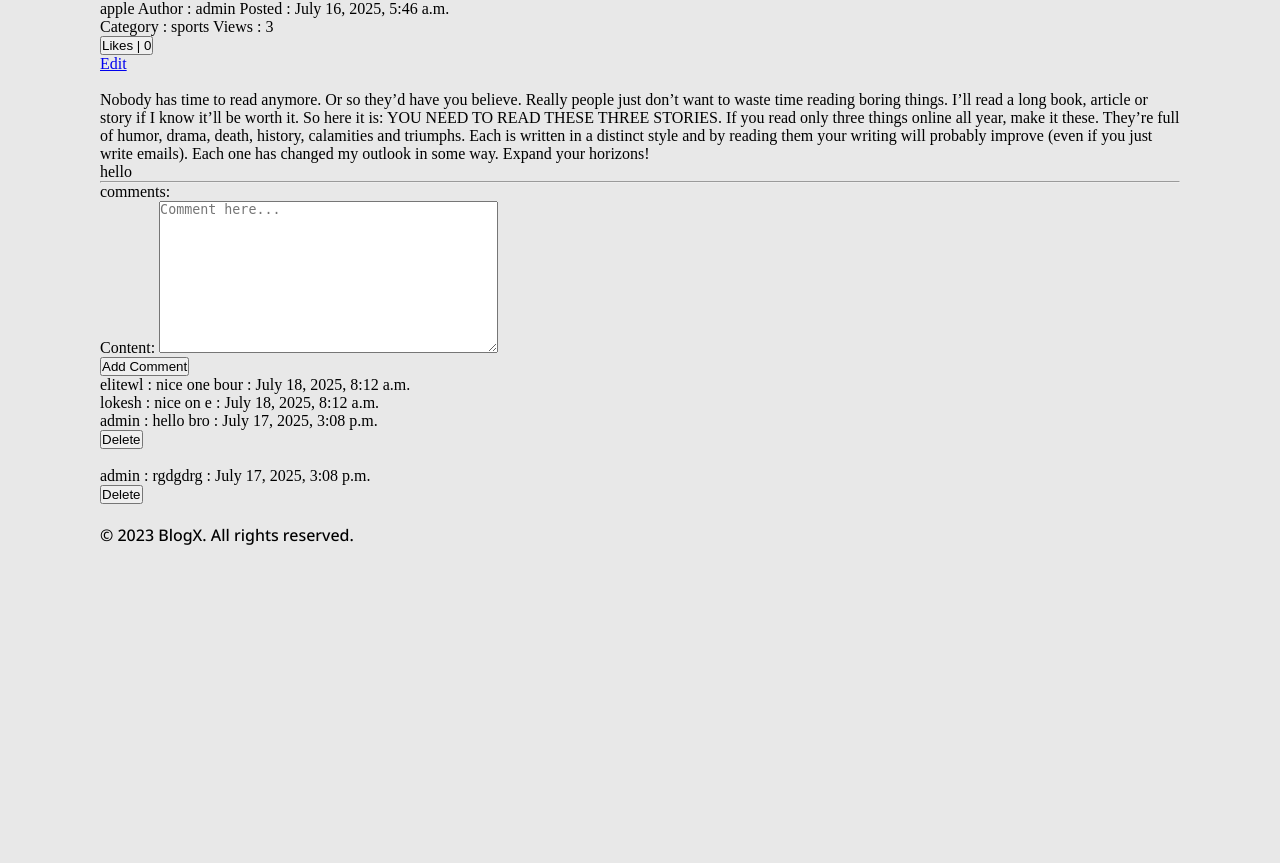
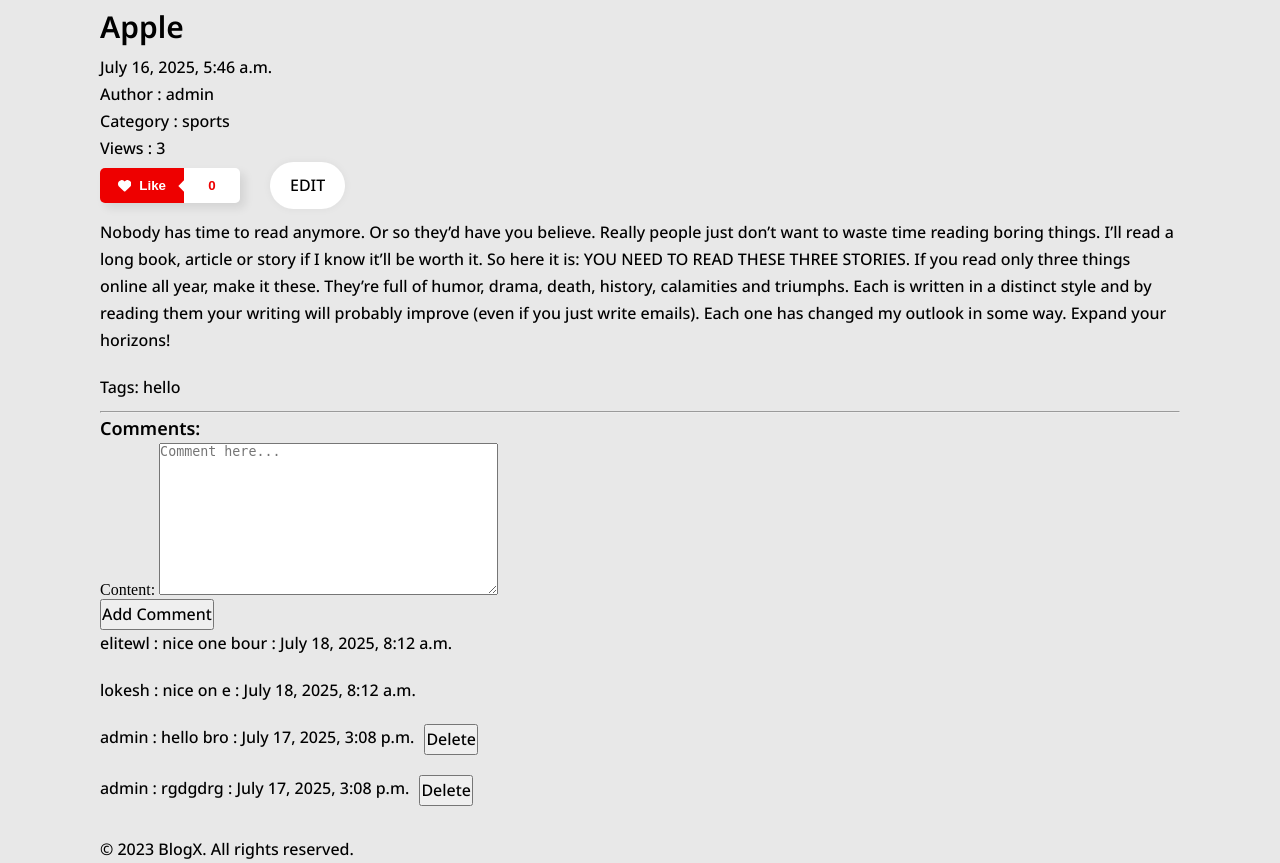
Before and after one commit to LokeshShrestha/Blog-System, a Django app: page /blog/4/ in a window 1280 px wide. Shown: the part 67-930 px from the top of the page. Before the commit the page ends 612 px from the top, so only its background shows below. Run offline with Django 5.2, Linux system fonts and the light colour scheme; a user stored in the database is signed in; data comes from the database, SQL or seed files in the repository; both versions use the stored data as it was after the commit.

Commit message:
blog details

```diff
--- a/blog/templates/blog_details.html
+++ b/blog/templates/blog_details.html
@@ -1,45 +1,61 @@
 {% extends "base.html" %}
-{% block title %}{{ blog.title.capitalize }}{% endblock %}
+{% block title %}BlogX | {{ blog.title.capitalize }}{% endblock %}
 
 {% block content %}
 
+<div class="blog-details-container">
+    <div>
+        <h1 class="h1">{{blog.title.capitalize}}</h1>
+        <p class="text">{{blog.created_at}}</p>
 
-{{blog.title}}
-Author : {{blog.author}}
-Posted : {{blog.created_at}}
-<br>
-Category : {{blog.category}}
-Views : {{blog.view_count}}
-
-<form action="" method="post">
+    </div>
+    <p class="text">Author : {{blog.author}}</p>
+    <p class="text">Category : {{blog.category}}</p>
+    <p class="text">Views : {{blog.view_count}}</p>
+</div>
+<div class="btns-blog-details">
+    <form action="" method="post" class="like-form-button">
             {% csrf_token %}
-        <button name = "like_this" type="submit">Likes | {{blog.like_count}}</button>
+            <button class="likeBtn" type="submit" name="like_this">
+                <span class="leftContainerLike">
+                    <svg fill="white" viewBox="0 0 512 512" height="1em" xmlns="http://www.w3.org/2000/svg"><path d="M47.6 300.4L228.3 469.1c7.5 7 17.4 10.9 27.7 10.9s20.2-3.9 27.7-10.9L464.4 300.4c30.4-28.3 47.6-68 47.6-109.5v-5.8c0-69.9-50.5-129.5-119.4-141C347 36.5 300.6 51.4 268 84L256 96 244 84c-32.6-32.6-79-47.5-124.6-39.9C50.5 55.6 0 115.2 0 185.1v5.8c0 41.5 17.2 81.2 47.6 109.5z"></path></svg>
+                    <span class="like">Like</span>
+                </span>
+                <span class="likeCount">
+                    {{ blog.like_count }}
+                </span>
+            </button>
     </form>
 
     {% if user == blog.author %}
-<a href="{% url 'blog:edit_blog' blog.id %}">Edit</a>
+    <a href="{% url 'blog:edit_blog' blog.id %}" class="text button-primary">Edit</a>
     {% endif %}
+</div>
+<div class="blog-details-content">
+    <p class="text">{{blog.content}}</p>
+    <p class="text">Tags: {{blog.tags}}</p>
 
-<br>
-<br>
-{{blog.content}}
-<br>
-{{blog.tags}}
+</div>
 <hr>
-comments:
-<form action="" method="post">
+<h3 class="h3">Comments:</h3>
+<form action="" method="post" class="comment-form" >
     {{ comment_form.as_p }}
     {% csrf_token %}
-    <button type="submit">Add Comment</button>
+    <button type="submit" class="text">Add Comment</button>
 </form>
+
+<div class="comment-container">
     {% for comment in comments%}
-    {{comment.commentor}} : {{comment.content}} : {{comment.created_at}}
+        <div class="small-comment-container">
+            <p class="text">{{comment.commentor}} : {{comment.content}} : {{comment.created_at}}</p>
             {% if user == comment.commentor %}
                 <form action="" method ="post">
                     {% csrf_token %}
-            <button type="submit" name="delete_comment" value="{{ comment.id }}">Delete</button>
+                    <button type="submit" name="delete_comment" value="{{ comment.id }}" class="text">Delete</button>
                 </form>
             {% endif %}
-    <br>
+        </div>
     {%endfor%}
+</div>
+
 {% endblock %}
--- a/static/css/blog.css
+++ b/static/css/blog.css
@@ -6,6 +6,7 @@
     box-shadow: 0 4px 6px rgba(0, 0, 0, 0.1);
     transition: 0.3s ease-in-out all;
     width: 370px;
+    min-width: 370px;
     display: flex;
     flex-direction: column;
     gap: 10px;
@@ -37,9 +38,37 @@
     display: flex;
     flex-direction: row;
     gap: 20px;
+    flex-wrap: wrap;
 }
 .all-blog-container {
     display: flex;
     flex-direction: column;
     gap: 20px;
 }
+
+/* Blog details */
+.btns-blog-details{
+    margin-bottom: 10px;
+    display: flex;
+    justify-content: left;
+    gap: 30px;
+    align-items: center;
+}
+.blog-details-content{
+    display: flex;
+    flex-direction: column;
+    gap: 20px;
+    margin-bottom: 10px;
+}
+.small-comment-container {
+    display: flex;
+    flex-direction: row;
+    gap: 10px;
+    margin-bottom: 10px;
+}
+.comment-container {
+    display: flex;
+    flex-direction: column;
+    gap: 10px;
+    margin-bottom: 20px;
+}
--- a/static/css/style.css
+++ b/static/css/style.css
@@ -118,9 +118,75 @@ body{
 
 .button-secondary:active {
   letter-spacing: 3px;
-  background-color: hsl(261deg 80% 48%);
+  background-color: hsl(22, 89%, 47%);
   color: hsl(0, 0%, 100%);
-  box-shadow: rgb(93 24 220) 0px 0px 0px 0px;
+  box-shadow: rgb(220, 102, 24) 0px 0px 0px 0px;
   transform: translateY(10px);
   transition: 100ms;
 }
+
+/* From Uiverse.io by vinodjangid07 */
+/* From Uiverse.io by vinodjangid07 */
+.likeBtn {
+  width: 140px;
+  height: 35px;
+  display: flex;
+  align-items: center;
+  justify-content: flex-start;
+  border: none;
+  border-radius: 5px;
+  overflow: hidden;
+  box-shadow: 5px 5px 10px rgba(0, 0, 0, 0.089);
+  cursor: pointer;
+  background-color: transparent;
+}
+
+.leftContainerLike {
+  width: 60%;
+  height: 100%;
+  background-color: rgb(238, 0, 0);
+  display: flex;
+  align-items: center;
+  justify-content: center;
+  gap: 8px;
+}
+
+.leftContainerLike .like {
+  color: white;
+  font-weight: 600;
+}
+
+.likeCount {
+  width: 40%;
+  height: 100%;
+  display: flex;
+  align-items: center;
+  justify-content: center;
+  color: rgb(238, 0, 0);
+  font-weight: 600;
+  position: relative;
+  background-color: white;
+}
+
+.likeCount::before {
+  height: 8px;
+  width: 8px;
+  position: absolute;
+  content: "";
+  background-color: rgb(255, 255, 255);
+  transform: rotate(45deg);
+  left: -4px;
+}
+
+.likeBtn:hover .leftContainerLike {
+  background-color: rgb(219, 0, 0);
+}
+
+.likeBtn:active .leftContainerLike {
+  background-color: rgb(201, 0, 0);
+}
+
+.likeBtn:active .leftContainerLike svg {
+  transform: scale(1.15);
+  transform-origin: top;
+}
```
Also changed, not shown: db.sqlite3. Lines whose indentation alone changed are shown as unchanged.
